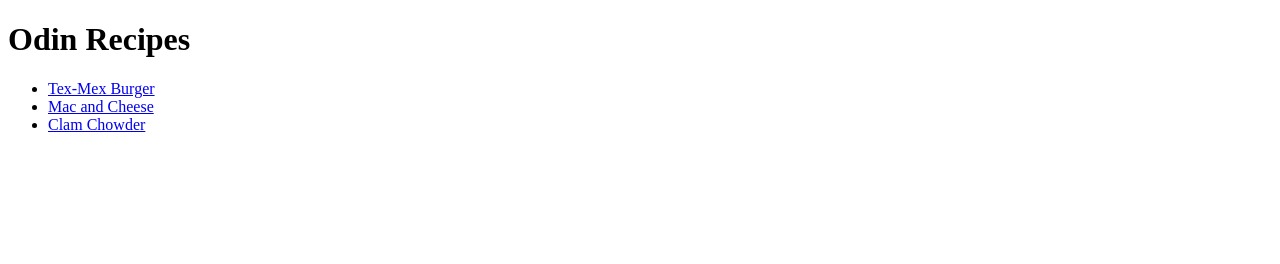
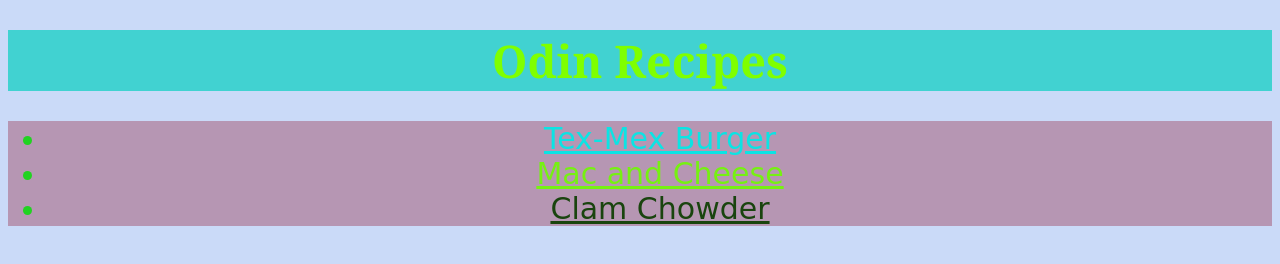
Before and after one commit to Rawaza/odin-recipes, a plain HTML site: page index.html in a window 1280 px wide. Drawn offline with Linux system fonts and the light colour scheme.

Commit message:
added css visual to front page

```diff
--- a/index.html
+++ b/index.html
@@ -3,13 +3,14 @@
     <head>
 <title>Odin Recipes</title>
 <meta charset="UTF-8">
+<link rel="stylesheet" href="../odin-recipes/style.css">
     </head>
     <body>
-        <h1>Odin Recipes</h1>
-        <ul>
-       <li> <a href="../odin-recipes/recipes/Tex-Mex_Burger.html">Tex-Mex Burger</a></li>
-       <li><a href="../odin-recipes/recipes/Mac_and_Cheese.html">Mac and Cheese</a></li>
-       <li><a href="../odin-recipes/recipes/Clam_Chowder.html">Clam Chowder</a></li>
+        <h1 class="maintext">Odin Recipes</h1>
+        <ul class="recipes">
+       <li> <a id="burger" href="../odin-recipes/recipes/Tex-Mex_Burger.html">Tex-Mex Burger</a></li>
+       <li><a id="cheese" href="../odin-recipes/recipes/Mac_and_Cheese.html">Mac and Cheese</a></li>
+       <li><a id="chowder" href="../odin-recipes/recipes/Clam_Chowder.html">Clam Chowder</a></li>
         </ul>
     </body>
 </html>
--- /dev/null
+++ b/style.css
@@ -0,0 +1,32 @@
+.maintext {
+    background-color: rgba(31, 209, 200, 0.795);
+    color: chartreuse;
+    text-align: center;
+    font-size: 45px;
+    font-family: Georgia, 'Times New Roman', Times, serif;
+}
+body {
+    background-color: rgba(100, 148, 237, 0.336);
+}
+.recipes {
+    text-align: center;
+    font-size: 30px;
+    background-color: rgba(145, 20, 45, 0.342);
+    font-family: cursive;
+    color: rgb(33, 211, 33);
+    list-style: outside;
+}
+.recipes:hover {
+    color: darkturquoise;
+}
+#burger{
+    color: rgb(11, 228, 228);
+}
+#cheese {
+    color: rgb(118, 241, 18);
+
+}
+#chowder {
+    color: rgb(25, 68, 14);
+
+}
```
